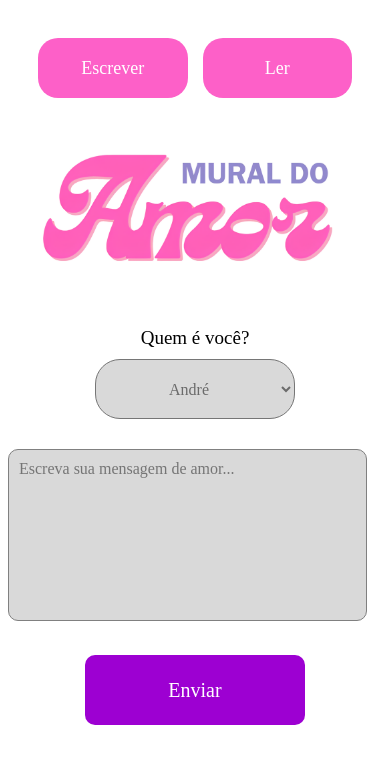
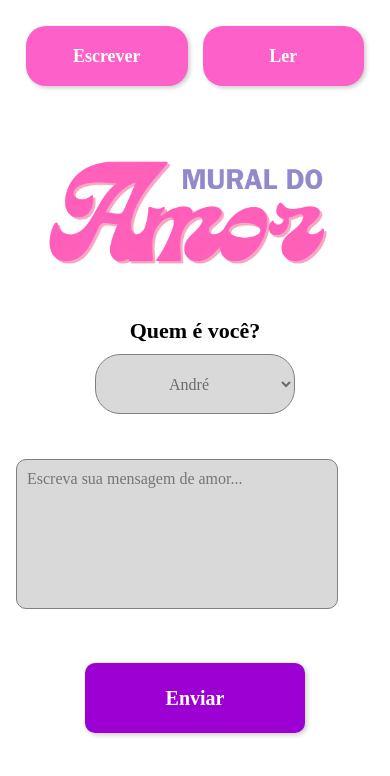
Before and after one commit to andre55z/Mural-Do-Amor-frontend, a React (Vite) app in the folder frontend/: page / in a window 390 px wide. Shown: the top 776 px of the page. Built offline with nearby package versions, Linux system fonts and the light colour scheme; no server answers; a web font is replaced by a local one.

Commit message:
Commit de atualização do estilo no mobile

```diff
--- a/frontend/src/App.css
+++ b/frontend/src/App.css
@@ -1,24 +1,88 @@
+* {
+  box-sizing: border-box;
+  margin: 0;
+  padding: 0;
+}
+
+body {
+  font-family: Arial, sans-serif;
+  padding: 1rem;
+  background-color: white;
+}
+
 .header {
   display: flex;
-  justify-content: center;
+  flex-direction: column;
   align-items: center;
-  padding: 20px;
+  gap: 12px;
+  margin-bottom: 20px;
+}
 
-  /* Garantir que não estoure em telas pequenas */
-  width: 100%;
-  box-sizing: border-box;
+
+.header button {
+  width: 90%;
+  max-width: 300px;
+  padding: 12px 20px;
+  background-color: hotpink;
+  color: white;
+  font-size: 18px;
+  font-weight: bold;
+  border: none;
+  border-radius: 20px;
+  box-shadow: 2px 2px 4px rgba(0,0,0,0.2);
+  cursor: pointer;
 }
+
+
+.Logo img {
+  max-width: 90%;
+  height: auto;
+  margin: 20px 0;
+}
+
 
 h2 {
   font-family: 'Marko One', serif;
-  font-weight: 100;
-  display: flex;
-  justify-content: center;
-  align-items: center;
-  font-size: 19px;
-  padding-top: 30px;
-  margin: 0;
+  font-size: 22px;
   text-align: center;
-  max-width: 100%;
-  word-wrap: break-word;
+  margin-bottom: 10px;
 }
+
+
+select {
+  width: 90%;
+  max-width: 300px;
+  font-size: 16px;
+  padding: 10px;
+  margin-bottom: 15px;
+  border-radius: 15px;
+  border: 1px solid gray;
+}
+
+
+textarea {
+  width: 90%;
+  max-width: 500px;
+  height: 150px;
+  padding: 10px;
+  font-size: 16px;
+  border-radius: 15px;
+  border: 1px solid black;
+  resize: none;
+  margin-bottom: 20px;
+}
+
+
+.enviar button {
+  width: 90%;
+  max-width: 300px;
+  padding: 12px;
+  background-color: purple;
+  color: white;
+  font-size: 18px;
+  font-weight: bold;
+  border: none;
+  border-radius: 15px;
+  cursor: pointer;
+  box-shadow: 2px 2px 5px rgba(0,0,0,0.2);
+}
```
